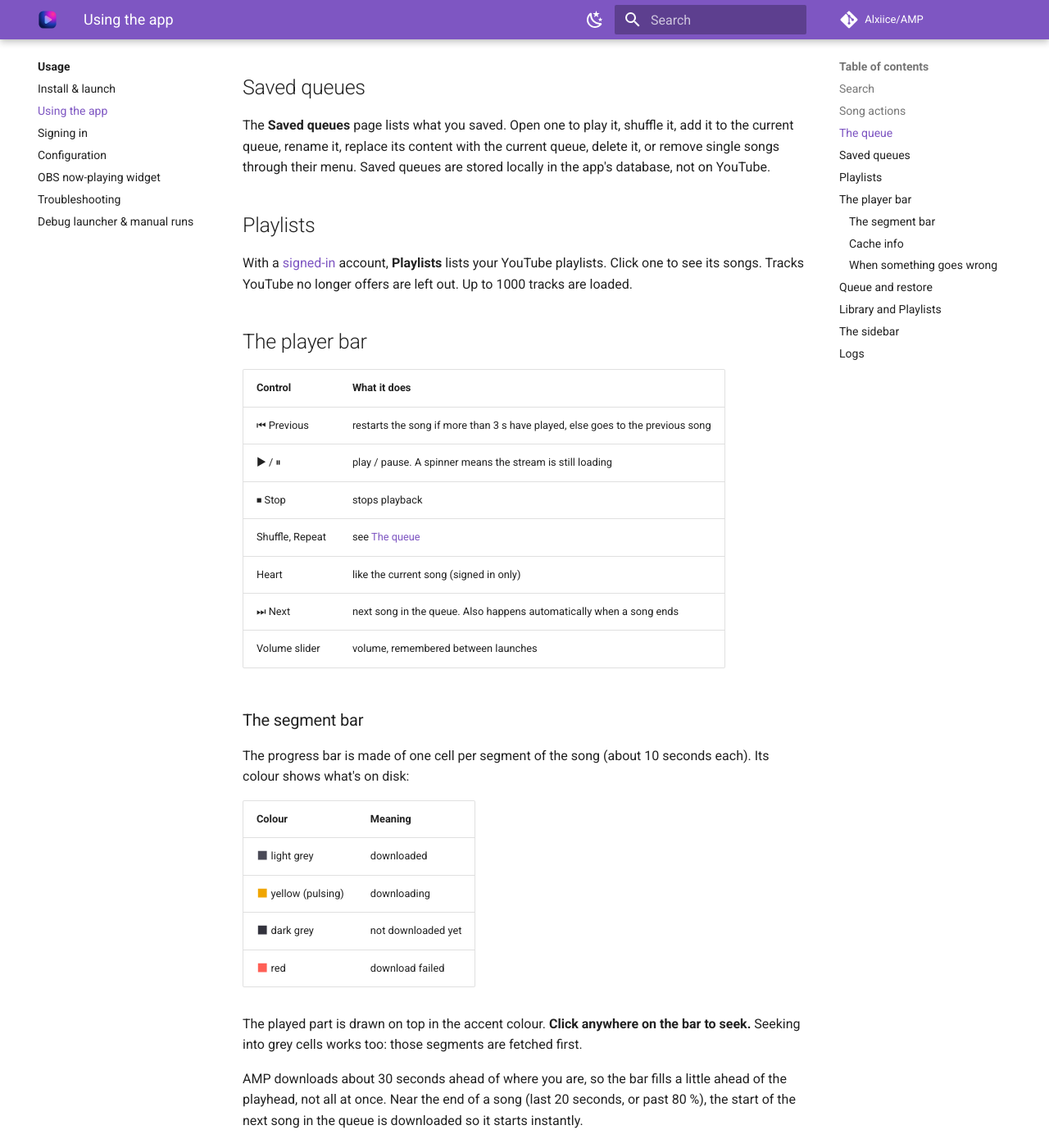
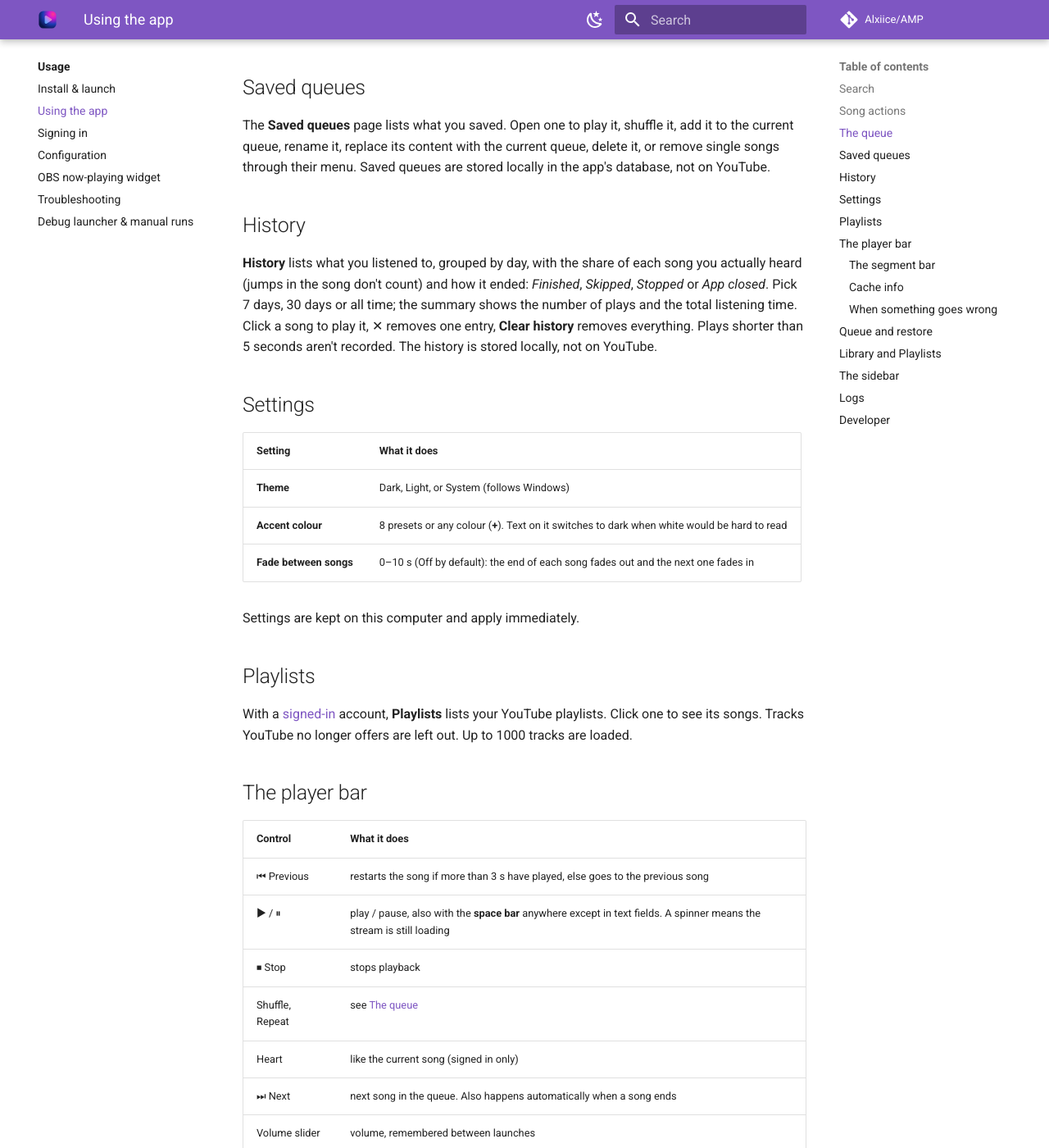
Before and after one commit to Alxiice/AMP, an MkDocs documentation site: the page built from docs/usage/using-the-app.md, in a window 1280 px wide and 1400 px high, scrolled down 1268 px. Shown: the whole window at 82% size. Built offline with MkDocs 1.6.1 and Material for MkDocs 9.7.7, drawn with Linux system fonts in a browser that asks for light colours; comment, search, counter and statistics services are not loaded; some of the changed text lies outside the part shown.

Commit message:
Document the Developer page, space bar, settings and history.

```diff
--- a/docs/usage/using-the-app.md
+++ b/docs/usage/using-the-app.md
@@ -45,6 +45,24 @@ The **Saved queues** page lists what you saved. Open one to play it, shuffle it,
 current queue, rename it, replace its content with the current queue, delete it, or remove single
 songs through their menu. Saved queues are stored locally in the app's database, not on YouTube.
 
+## History
+
+**History** lists what you listened to, grouped by day, with the share of each song you actually
+heard (jumps in the song don't count) and how it ended: *Finished*, *Skipped*, *Stopped* or *App
+closed*. Pick 7 days, 30 days or all time; the summary shows the number of plays and the total
+listening time. Click a song to play it, ✕ removes one entry, **Clear history** removes everything.
+Plays shorter than 5 seconds aren't recorded. The history is stored locally, not on YouTube.
+
+## Settings
+
+| Setting | What it does |
+|---|---|
+| **Theme** | Dark, Light, or System (follows Windows) |
+| **Accent colour** | 8 presets or any colour (**+**). Text on it switches to dark when white would be hard to read |
+| **Fade between songs** | 0–10 s (Off by default): the end of each song fades out and the next one fades in |
+
+Settings are kept on this computer and apply immediately.
+
 ## Playlists
 
 With a [signed-in](sign-in.md) account, **Playlists** lists your YouTube playlists. Click one to
@@ -55,7 +73,7 @@ see its songs. Tracks YouTube no longer offers are left out. Up to 1000 tracks a
 | Control | What it does |
 |---|---|
 | ⏮ Previous | restarts the song if more than 3 s have played, else goes to the previous song |
-| ▶ / ⏸ | play / pause. A spinner means the stream is still loading |
+| ▶ / ⏸ | play / pause, also with the **space bar** anywhere except in text fields. A spinner means the stream is still loading |
 | ⏹ Stop | stops playback |
 | Shuffle, Repeat | see [The queue](#the-queue) |
 | Heart | like the current song (signed in only) |
@@ -135,3 +153,11 @@ Three tabs, useful when something doesn't work:
 Log files are also written to disk, in the `logs/` folder of the
 [data directory](configuration.md#where-amp-keeps-its-data) (`app.log`, `streaming.log`,
 rotated at 5 MB, 3 old files kept).
+
+## Developer
+
+The **Developer** page gathers what the [debug launcher](debugging.md) shows, inside the app:
+the backend (URL, process id, uptime, yt-dlp / Node.js / EJS, YouTube session, **Restart
+backend**), the [OBS widget](obs-widget.md) (port, what it shows, **Copy widget URL**), cache use,
+the segments of the current song (the playing one outlined), and an API tester with quick buttons
+for common routes. Everything refreshes every 2 seconds.
```
Also changed, not shown: TASKS.md (+19 -22 lines), docs/code/backend/api.md (+5 -1 lines), docs/code/frontend/index.md (+14 -1 lines).
